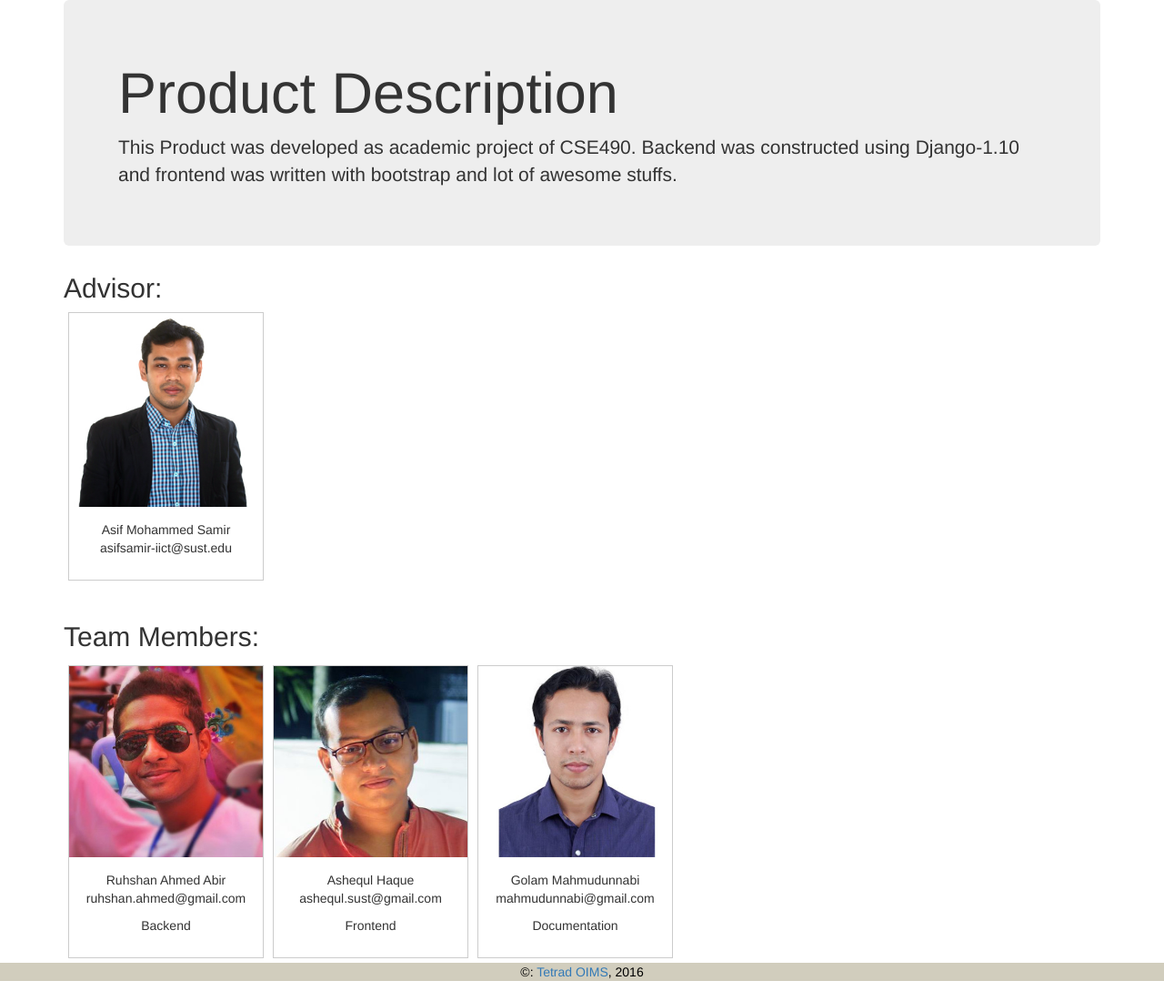
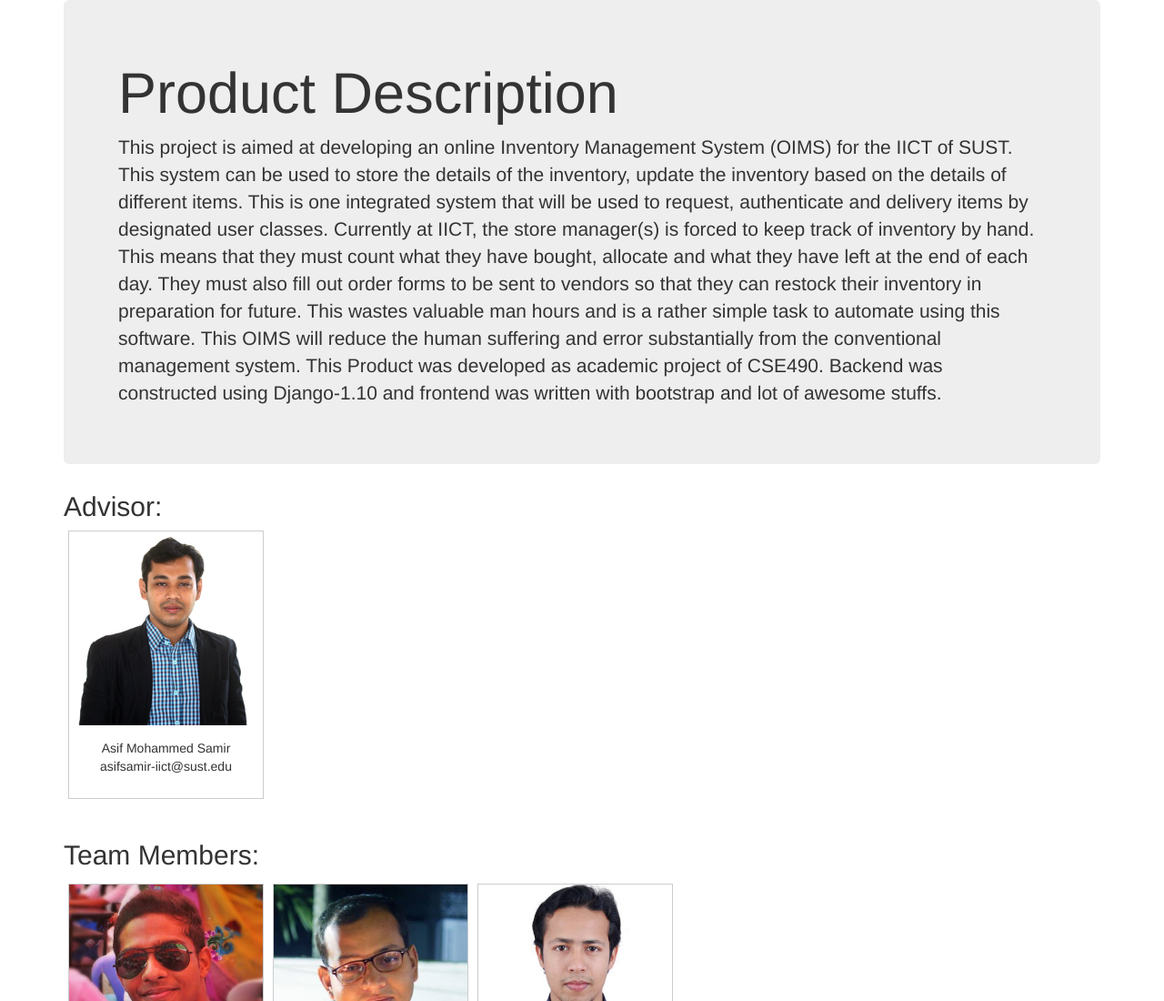
Before and after one commit to tetrad-oims/tetrad-oims.github.io, a plain HTML site: page index.html in a window 1280 px wide. Shown: the top 1100 px of the page at 91% size. Before the commit the page ends 1078 px from the top, so only its background shows below. Drawn offline with nearby package versions, Linux system fonts and the light colour scheme.

Commit message:
updated description

```diff
--- a/index.html
+++ b/index.html
@@ -71,7 +71,9 @@ div.desc {
   <div class="container">
     <div class="jumbotron">
       <h1>Product Description</h1>
-      <p>This Product was developed as academic project of CSE490. Backend was constructed
+      <p>
+      This project is aimed at developing an online Inventory Management System (OIMS) for the IICT of SUST. This system can be used to store the details of the inventory, update the inventory based on the details of different items. This is one integrated system that will be used to request, authenticate and delivery items by designated user classes. Currently at IICT, the store manager(s) is forced to keep track of inventory by hand. This means that they must count what they have bought, allocate and what they have left at the end of each day. They must also fill out order forms to be sent to vendors so that they can restock their inventory in preparation for future. This wastes valuable man hours and is a rather simple task to automate using this software. This OIMS will reduce the human suffering and error substantially from the conventional management system.
+      This Product was developed as academic project of CSE490. Backend was constructed
       using Django-1.10 and frontend was written with bootstrap and lot of awesome stuffs. </p>
     </div>
 
```
